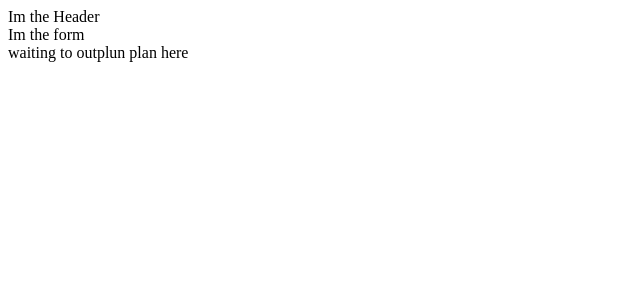
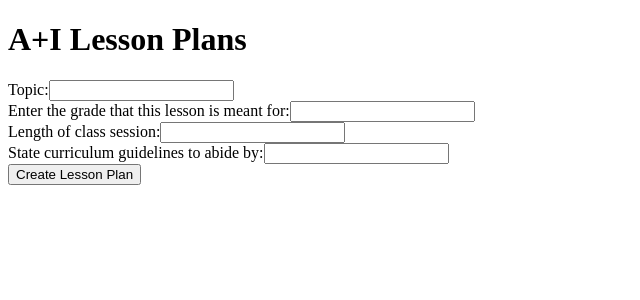
Before and after one commit to aronroyca/aiLessonPlans, a React (Create React App) app in the folder client/: page / in a window 1280 px wide. Shown: the top 300 px of the page, without its empty margins (0-640 px from the left). Built offline with nearby package versions, Linux system fonts and the light colour scheme.

Commit message:
added html to components

```diff
--- a/client/src/components/Deliveredplan.jsx
+++ b/client/src/components/Deliveredplan.jsx
@@ -1,6 +1,14 @@
 function Deliveredplan() {
     return (
-        <div>waiting to outplun plan here</div>
+
+
+
+        <article class="" id="lessonPlan">
+
+        </article>
+
+
+    // <script src="https://cdnjs.cloudflare.com/ajax/libs/bootstrap/5.2.3/js/bootstrap.min.js"></script>
     )
 
 }
--- a/client/src/components/Header.jsx
+++ b/client/src/components/Header.jsx
@@ -1,6 +1,8 @@
 function Header() {
     return (
-        <div>Im the Header</div>
+        <h1>A+I Lesson Plans</h1>
+
+    /* <script src="https://cdnjs.cloudflare.com/a÷ax/libs/bootstrap/5.2.3/js/bootstrap.min.js"></script> */
     )
 
 }
--- a/client/src/components/Searchform.jsx
+++ b/client/src/components/Searchform.jsx
@@ -1,6 +1,31 @@
 function Searchform() {
     return (
-        <div>Im the form</div>
+     <div class="d-flex justify-content-center col-12">
+            <form class="d-flex flex-column justify-content-center align-content-around" action="/createPlan" method="post"
+                id="userForm">
+                <div class="my-3">
+                    <label>Topic:</label>
+                    <input class="form-control" type="text" name="topic" id="planTopic"></input>
+                </div>
+                <div class="mb-3">
+                    <label>Enter the grade that this lesson is meant for:</label>
+                    <input class="form-control" type="text" name="grade" id="planGrade"></input>
+                </div>
+                <div class="mb-3">
+                    <label>Length of class session:</label>
+                    <input class="form-control" type="text" name="time" id="planTime"></input>
+                </div>
+                <div class="mb-3">
+                    <label>State curriculum guidelines to abide by:</label>
+                    <input class="form-control" type="text" name="state" id="planState"></input>
+                </div>
+
+                <button class="mb-3 btn btn-primary" type="submit">Create Lesson Plan</button>
+            </form>
+        </div>
+
+
+    /* <script src="https://cdnjs.cloudflare.com/ajax/libs/bootstrap/5.2.3/js/bootstrap.min.js"></script>  */
     )
 
 }
```
